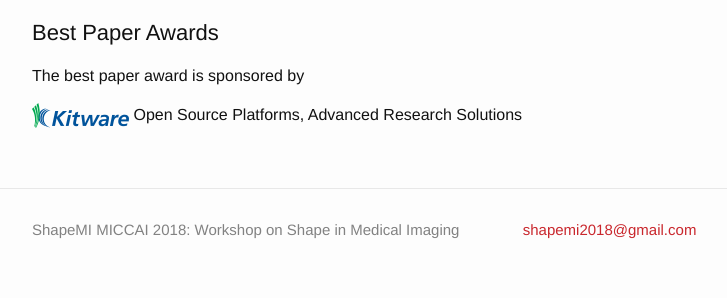
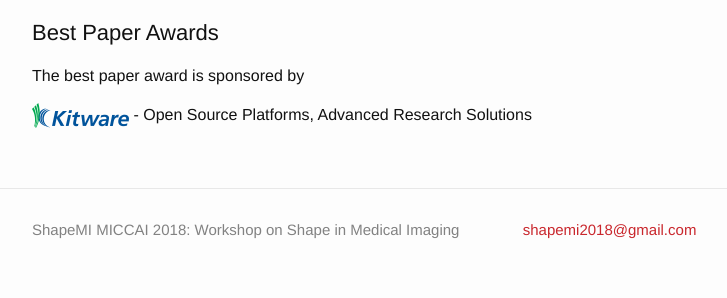
Before and after one commit to shapemi/shapemi2020, a Jekyll site: the page built from index.md, in a window 1280 px wide. Shown: the part 2011-2309 px from the top of the page, without its empty margins (238-965 px from the left). Built offline with Jekyll 4.4.1, drawn with Linux system fonts in a browser that asks for light colours; our own code applies the rules of GitHub Pages for plain Markdown files.

Commit message:
Update index.md

```diff
--- a/index.md
+++ b/index.md
@@ -51,4 +51,4 @@ Today’s image data usually represents 3D geometric structures, often describin
 # Best Paper Awards
 The best paper award is sponsored by
 
-[![Kitware](images/kitware.png)](https://www.kitware.com/) Open Source Platforms, Advanced Research Solutions
+[![Kitware](images/kitware.png)](https://www.kitware.com/) - Open Source Platforms, Advanced Research Solutions
```
